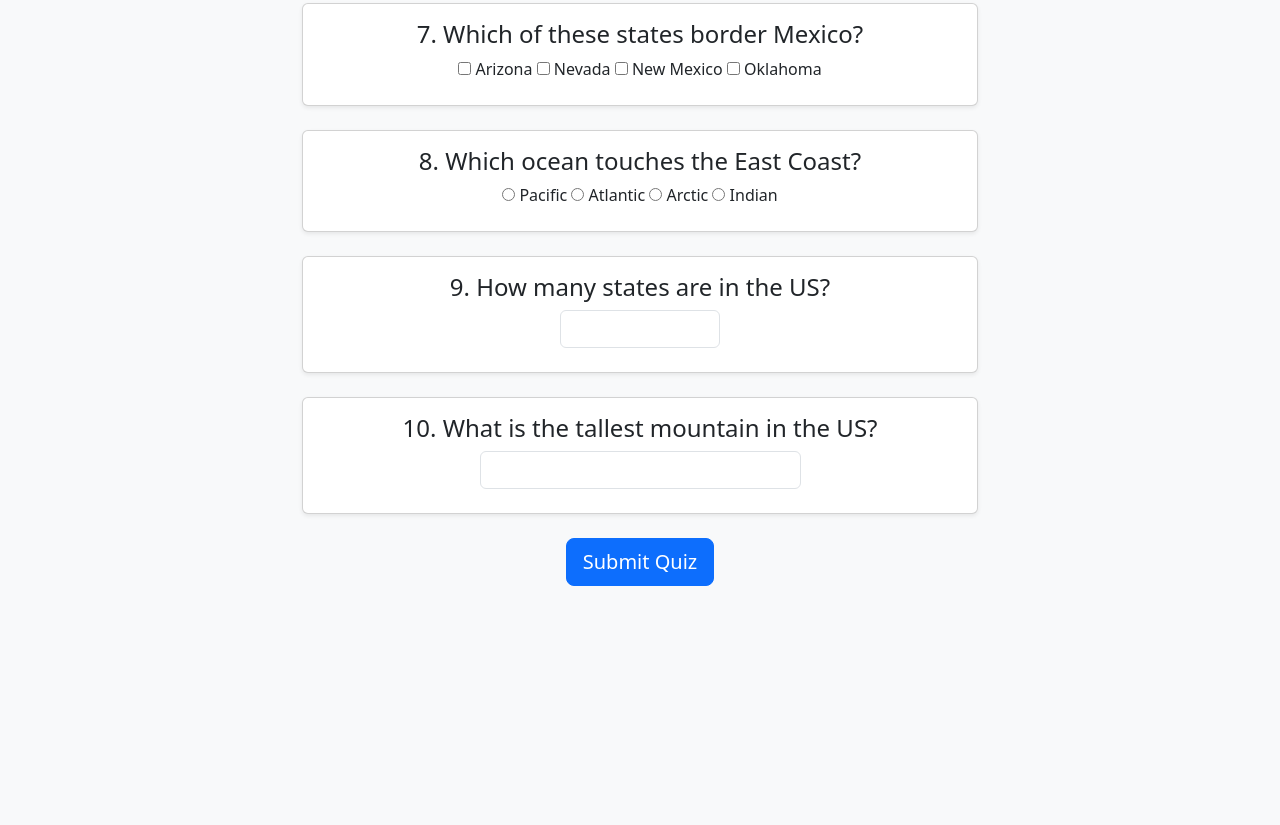
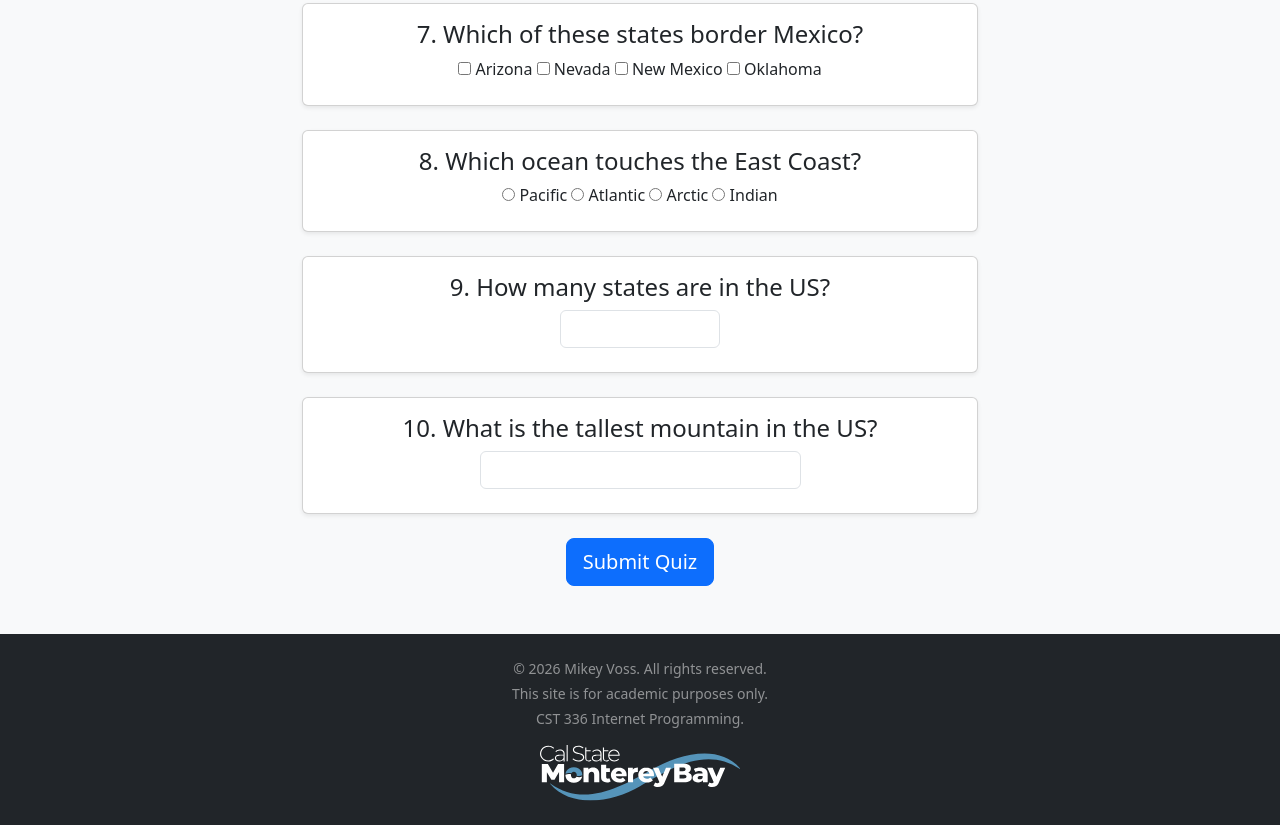
Before and after one commit to VossProject/vossproject.github.io, a plain HTML site: page hw2/index.html in a window 1280 px wide. Shown: the part 966-1791 px from the top of the page. Before the commit the page ends 1600 px from the top, so only its background shows below. Drawn offline with nearby package versions, Linux system fonts and the light colour scheme.

Commit message:
feat: add course footer to hw2

```diff
--- a/hw2/index.html
+++ b/hw2/index.html
@@ -106,6 +106,13 @@
 
   </div>
 
+  <footer class="bg-dark text-white-50 small py-4">
+    <p class="mb-1">&copy; 2026 Mikey Voss. All rights reserved.</p>
+    <p class="mb-1">This site is for academic purposes only.</p>
+    <p>CST 336 Internet Programming.</p>
+    <img src="img/csumb-logo-white.svg" alt="CSUMB logo" width="200">
+  </footer>
+
   <script src="js/script.js"></script>
 </body>
 </html>
```
Also changed, not shown: hw2/img/csumb-logo-white.svg (added).
